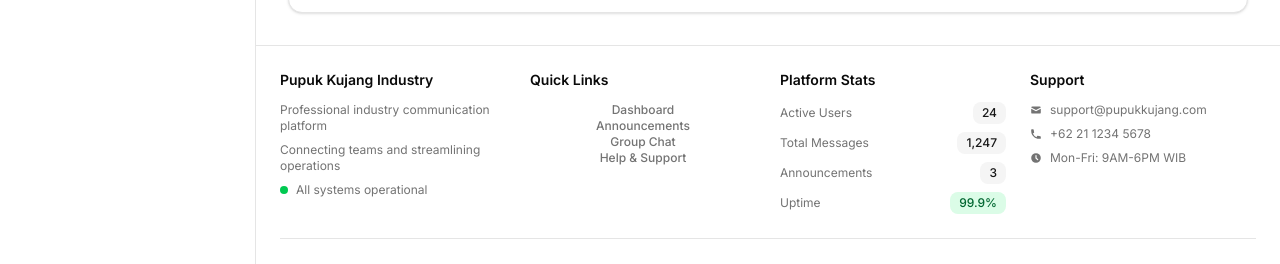
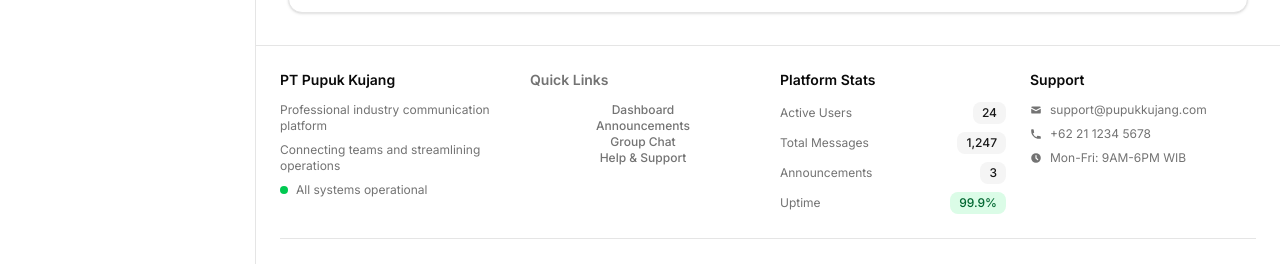
Before and after one commit to PutrarakaPratama15/dashboard, a Next.js app: page / in a window 1280 px wide. Shown: the part 884-1148 px from the top of the page. Built offline with nearby package versions, Linux system fonts and the light colour scheme.

Commit message:
Update Footer.tsx

```diff
--- a/src/components/layout/Footer.tsx
+++ b/src/components/layout/Footer.tsx
@@ -10,7 +10,7 @@ export function Footer() {
         <div className="grid gap-6 md:grid-cols-4">
           {/* Company Info */}
           <div className="space-y-3">
-            <h3 className="text-sm font-semibold">Pupuk Kujang Industry</h3>
+            <h3 className="text-sm font-semibold">PT Pupuk Kujang</h3>
             <div className="space-y-2 text-xs text-muted-foreground">
               <p>Professional industry communication platform</p>
               <p>Connecting teams and streamlining operations</p>
@@ -22,7 +22,7 @@ export function Footer() {
           </div>
 
           {/* Quick Links */}
-        <div className="space-y-3">
+        <div className="space-y-3 block w-full h-auto p-0 text-muted-foreground hover:text-foreground">
             <h3 className="text-sm font-semibold">Quick Links</h3>
           <div className="sspace-y-2 text-xs">
             <Button variant="ghost" size="sm" className="block w-full h-auto p-0 text-xs text-muted-foreground hover:text-foreground">
```
